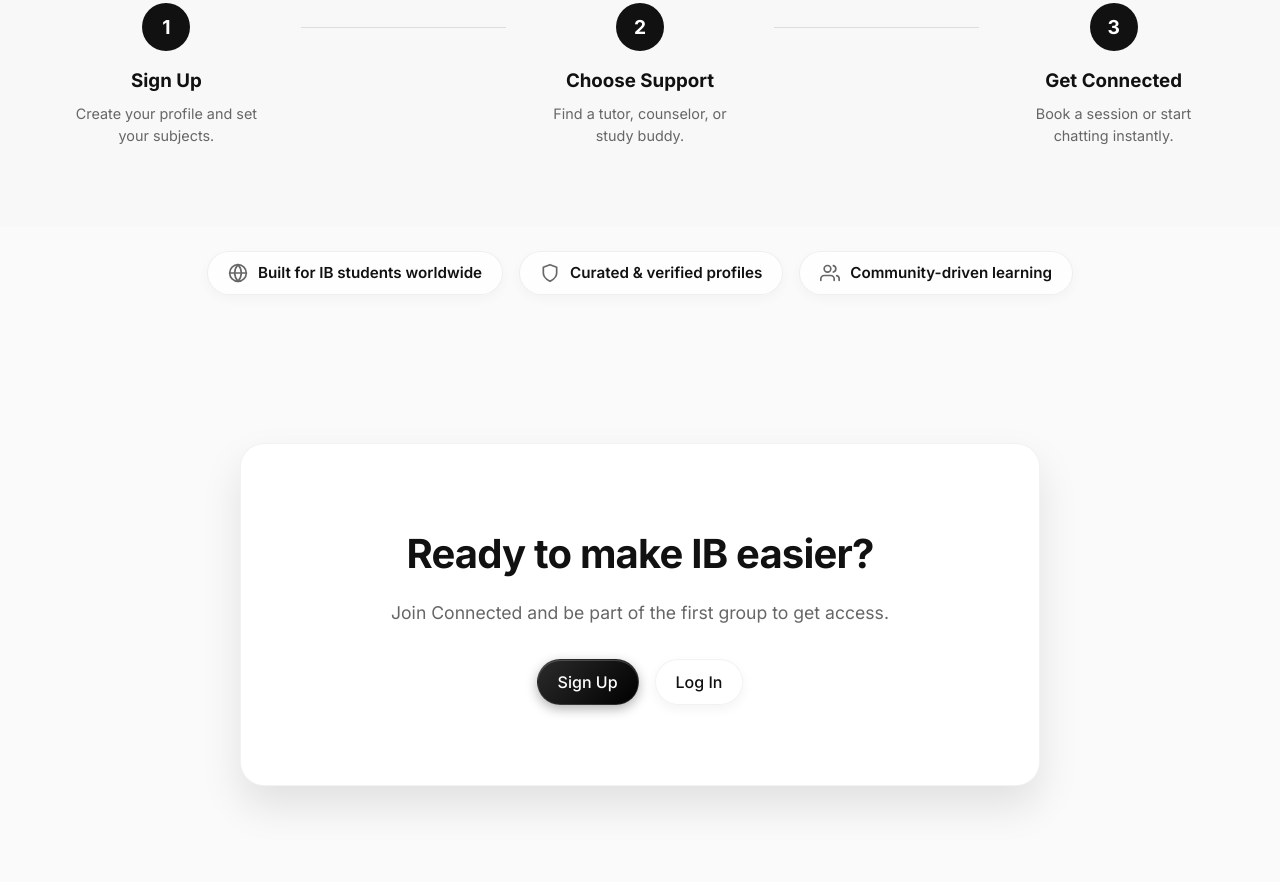
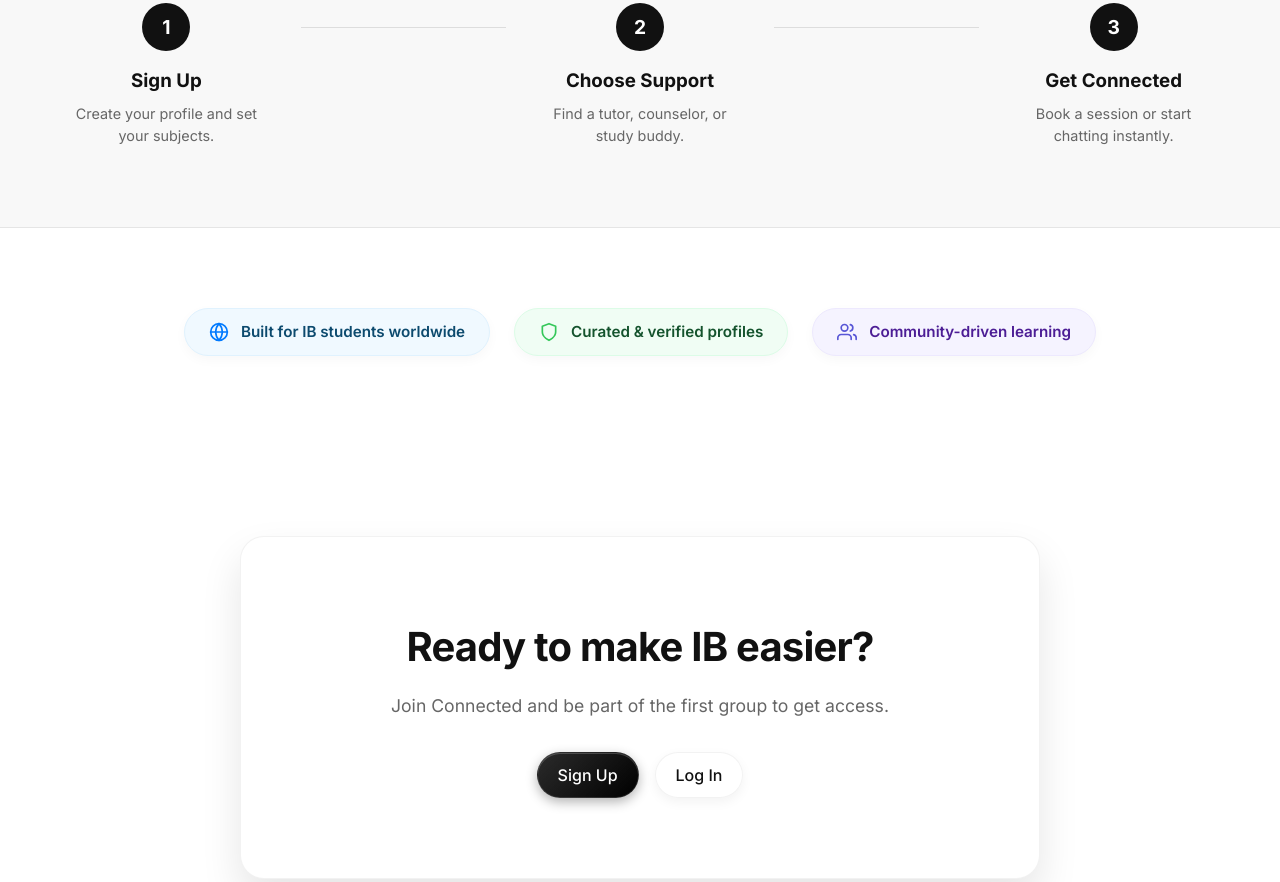
Before and after one commit to ourconnectedteam/connected-platform, a website built with Vite: page index.html in a window 1280 px wide. Shown: the part 2499-3381 px from the top of the page. Built offline with nearby package versions, Linux system fonts and the light colour scheme; no server answers.

Commit message:
style: Enhance trust badges with colors and fix section dividers

```diff
--- a/index.html
+++ b/index.html
@@ -193,7 +193,7 @@
 
     <section class="trust-section">
         <div class="container fade-in-up">
-            <div class="trust-badge">
+            <div class="trust-badge badge-blue">
                 <svg width="20" height="20" viewBox="0 0 24 24" fill="none" stroke="currentColor" stroke-width="2"
                     stroke-linecap="round" stroke-linejoin="round" class="text-blue-500">
                     <circle cx="12" cy="12" r="10"></circle>
@@ -204,14 +204,14 @@
                 </svg>
                 <span>Built for IB students worldwide</span>
             </div>
-            <div class="trust-badge">
+            <div class="trust-badge badge-green">
                 <svg width="20" height="20" viewBox="0 0 24 24" fill="none" stroke="currentColor" stroke-width="2"
                     stroke-linecap="round" stroke-linejoin="round" class="text-green-500">
                     <path d="M12 22s8-4 8-10V5l-8-3-8 3v7c0 6 8 10 8 10z"></path>
                 </svg>
                 <span>Curated & verified profiles</span>
             </div>
-            <div class="trust-badge">
+            <div class="trust-badge badge-purple">
                 <svg width="20" height="20" viewBox="0 0 24 24" fill="none" stroke="currentColor" stroke-width="2"
                     stroke-linecap="round" stroke-linejoin="round" class="text-purple-500">
                     <path d="M17 21v-2a4 4 0 0 0-4-4H5a4 4 0 0 0-4 4v2"></path>
--- a/src/style.css
+++ b/src/style.css
@@ -758,66 +758,98 @@ body::before {
 
 /* Trust Section */
 .trust-section {
-    padding: 48px 0;
-    /* Clean background, no border for cleaner look */
-    background: transparent;
-    margin-top: -24px;
-    /* Pull it up slightly closer to hero if needed, or keep 0 */
+    padding: 80px 0;
+    /* Increase padding for better separation */
+    margin-top: 0;
+    border-top: 1px solid var(--border-color);
+    /* Clear divider line */
+    background: #fff;
+    position: relative;
 }
 
 .trust-section .container {
     display: flex;
     flex-wrap: wrap;
     justify-content: center;
-    gap: 16px;
-    opacity: 1;
-    /* Reset opacity */
+    gap: 24px;
 }
 
 .trust-badge {
-    background: rgba(255, 255, 255, 0.8);
-    backdrop-filter: blur(10px);
-    -webkit-backdrop-filter: blur(10px);
-    border: 1px solid rgba(0, 0, 0, 0.06);
-    padding: 10px 20px;
+    padding: 12px 24px;
     border-radius: 100px;
     display: flex;
     align-items: center;
-    gap: 10px;
+    gap: 12px;
     font-size: 0.95rem;
     font-weight: 600;
     color: var(--text-primary);
     box-shadow: 0 4px 12px rgba(0, 0, 0, 0.03);
-    transition: transform 0.2s, box-shadow 0.2s;
+    transition: all 0.3s ease;
     cursor: default;
+    border: 1px solid transparent;
+    /* Prepare for border transition */
+}
+
+/* Specific Badge Colors */
+.badge-blue {
+    background: #F0F9FF;
+    border-color: #E0F2FE;
+    color: #0c4a6e;
+}
+
+.badge-green {
+    background: #F0FDF4;
+    border-color: #DCFCE7;
+    color: #14532d;
+}
+
+.badge-purple {
+    background: #F5F3FF;
+    border-color: #EDE9FE;
+    color: #4c1d95;
 }
 
 .trust-badge:hover {
-    transform: translateY(-2px);
-    box-shadow: 0 8px 16px rgba(0, 0, 0, 0.06);
-    background: #fff;
+    transform: translateY(-4px);
+    box-shadow: 0 12px 24px rgba(0, 0, 0, 0.08);
+}
+
+.badge-blue:hover {
+    border-color: #007AFF;
+}
+
+.badge-green:hover {
+    border-color: #34C759;
+}
+
+.badge-purple:hover {
+    border-color: #5856D6;
 }
 
 .trust-badge svg {
-    /* Icons defined in HTML with classes, but fallback colors here */
-    color: var(--text-secondary);
+    /* SVG colors are set via utility classes in HTML */
 }
 
 .text-blue-500 {
     color: #007AFF;
+    stroke: #007AFF;
 }
 
 .text-green-500 {
     color: #34C759;
+    stroke: #34C759;
 }
 
 .text-purple-500 {
     color: #5856D6;
+    stroke: #5856D6;
 }
 
 /* CTA Section */
 .cta-section {
     padding: 100px 0;
+    background: #fff;
+    /* Ensure separation */
 }
 
 .cta-box {
```
